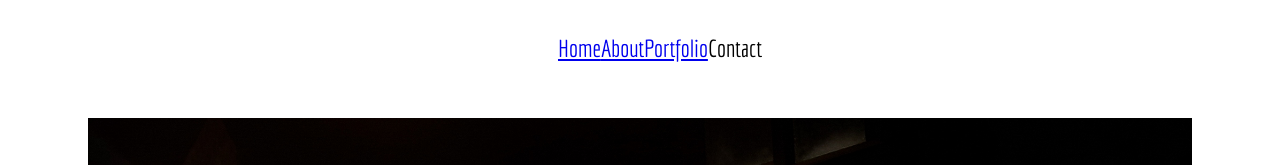
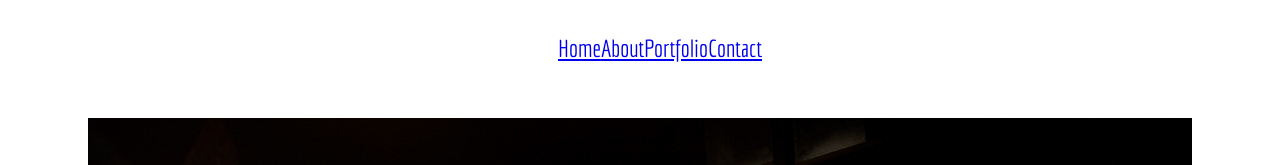
Before and after one commit to Matkins15/React-Portfolio, a React (Create React App) app: page /contact in a window 1280 px wide. Shown: the top 165 px of the page. Built offline with nearby package versions, Linux system fonts and the light colour scheme.

Commit message:
added contact component

```diff
--- a/src/containers/About/About.js
+++ b/src/containers/About/About.js
@@ -1,6 +1,6 @@
 import React, { Component, PropTypes } from 'react'
 import { Container } from '../../theme/layout'
-import Nav from '../../containers/Nav/nav'
+import Nav from '../../containers/Nav/Nav'
 
 export default class About extends Component {
   static PropTypes = {}
--- a/src/containers/Contact/Contact.js
+++ b/src/containers/Contact/Contact.js
@@ -0,0 +1,13 @@
+import React, { Component } from 'react'
+import Nav from '../../containers/Nav/Nav'
+
+export default class Contact extends Component {
+  render () {
+    return (
+      <div>
+        <Nav />
+        <h1>Contact Stuff</h1>
+      </div>
+    )
+  }
+}
--- a/src/containers/Nav/nav.js
+++ b/src/containers/Nav/nav.js
@@ -10,7 +10,7 @@ export default class Nav extends Component {
           <Link to='/'>Home</Link>
           <Link to='/about'>About</Link>
           <Link to='/portfolio'>Portfolio</Link>
-          <Link>Contact</Link>
+          <Link to='/contact'>Contact</Link>
         </ul>
       </Navigation>
     )
```
